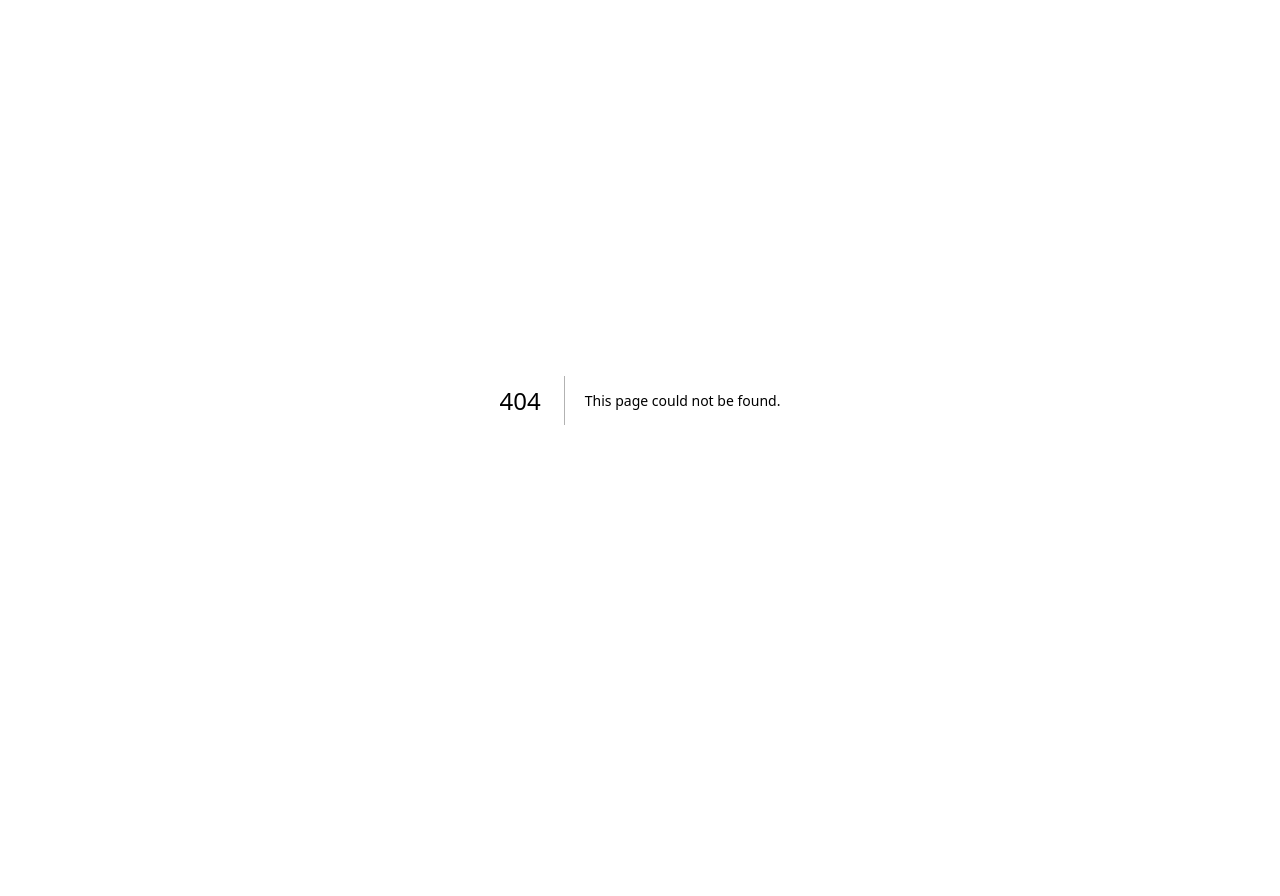
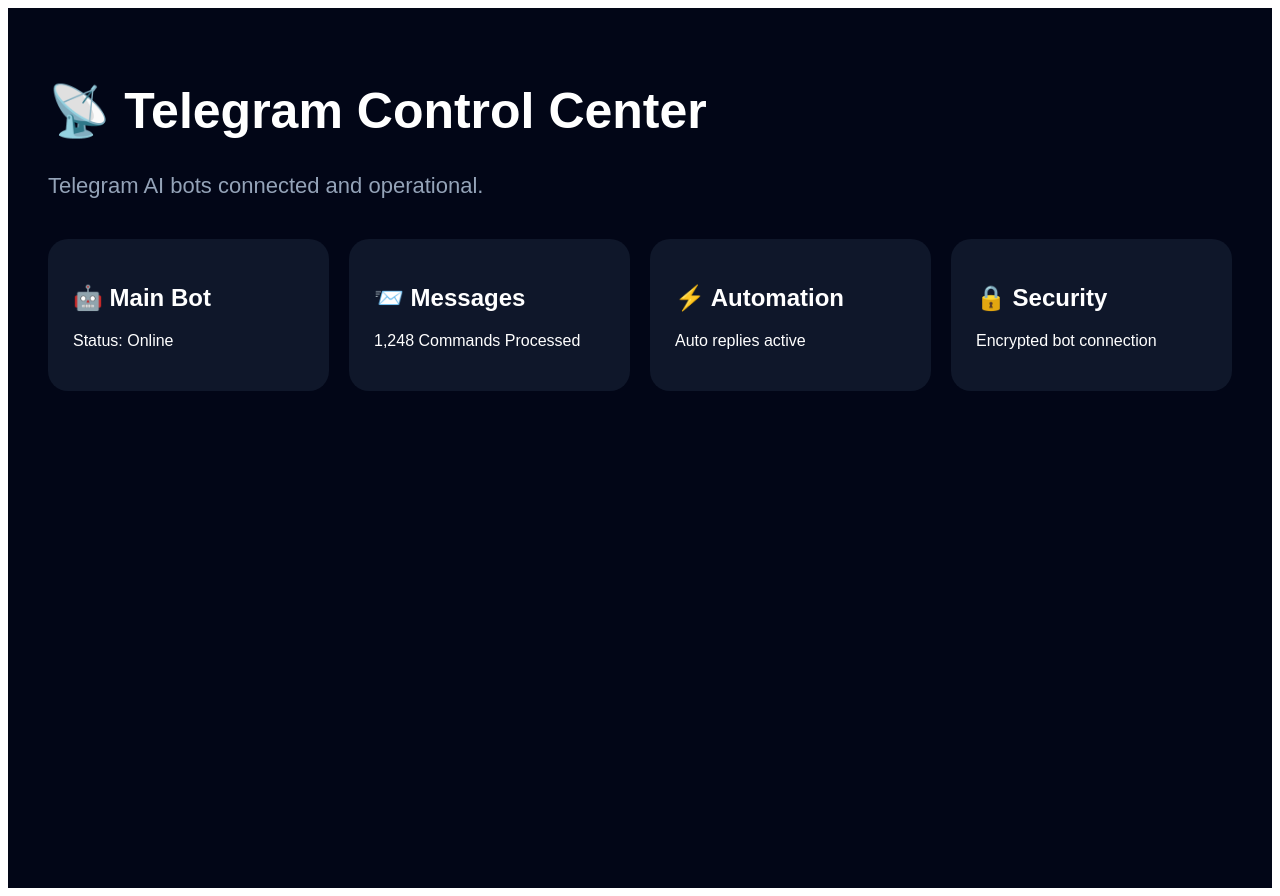
Before and after one commit to snapsparkofficial00-cloud/Ai, a Next.js app: page /telegram in a window 1280 px wide. Before the commit this address had no page. Before the commit the page ends 800 px from the top, so only its background shows below. Built offline with nearby package versions, Linux system fonts and the light colour scheme.

Commit message:
Create page.tsx

```diff
--- /dev/null
+++ b/app/telegram/page.tsx
@@ -0,0 +1,80 @@
+export default function TelegramPage() {
+  return (
+    <main
+      style={{
+        background: "#020617",
+        color: "white",
+        minHeight: "100vh",
+        padding: "40px",
+        fontFamily: "Arial",
+      }}
+    >
+      <h1 style={{ fontSize: "50px" }}>
+        📡 Telegram Control Center
+      </h1>
+
+      <p
+        style={{
+          color: "#94a3b8",
+          marginTop: "20px",
+          fontSize: "22px",
+        }}
+      >
+        Telegram AI bots connected and operational.
+      </p>
+
+      <div
+        style={{
+          marginTop: "40px",
+          display: "grid",
+          gridTemplateColumns: "repeat(auto-fit,minmax(250px,1fr))",
+          gap: "20px",
+        }}
+      >
+        <div
+          style={{
+            background: "#0f172a",
+            padding: "25px",
+            borderRadius: "20px",
+          }}
+        >
+          <h2>🤖 Main Bot</h2>
+          <p>Status: Online</p>
+        </div>
+
+        <div
+          style={{
+            background: "#0f172a",
+            padding: "25px",
+            borderRadius: "20px",
+          }}
+        >
+          <h2>📨 Messages</h2>
+          <p>1,248 Commands Processed</p>
+        </div>
+
+        <div
+          style={{
+            background: "#0f172a",
+            padding: "25px",
+            borderRadius: "20px",
+          }}
+        >
+          <h2>⚡ Automation</h2>
+          <p>Auto replies active</p>
+        </div>
+
+        <div
+          style={{
+            background: "#0f172a",
+            padding: "25px",
+            borderRadius: "20px",
+          }}
+        >
+          <h2>🔒 Security</h2>
+          <p>Encrypted bot connection</p>
+        </div>
+      </div>
+    </main>
+  );
+}
```
